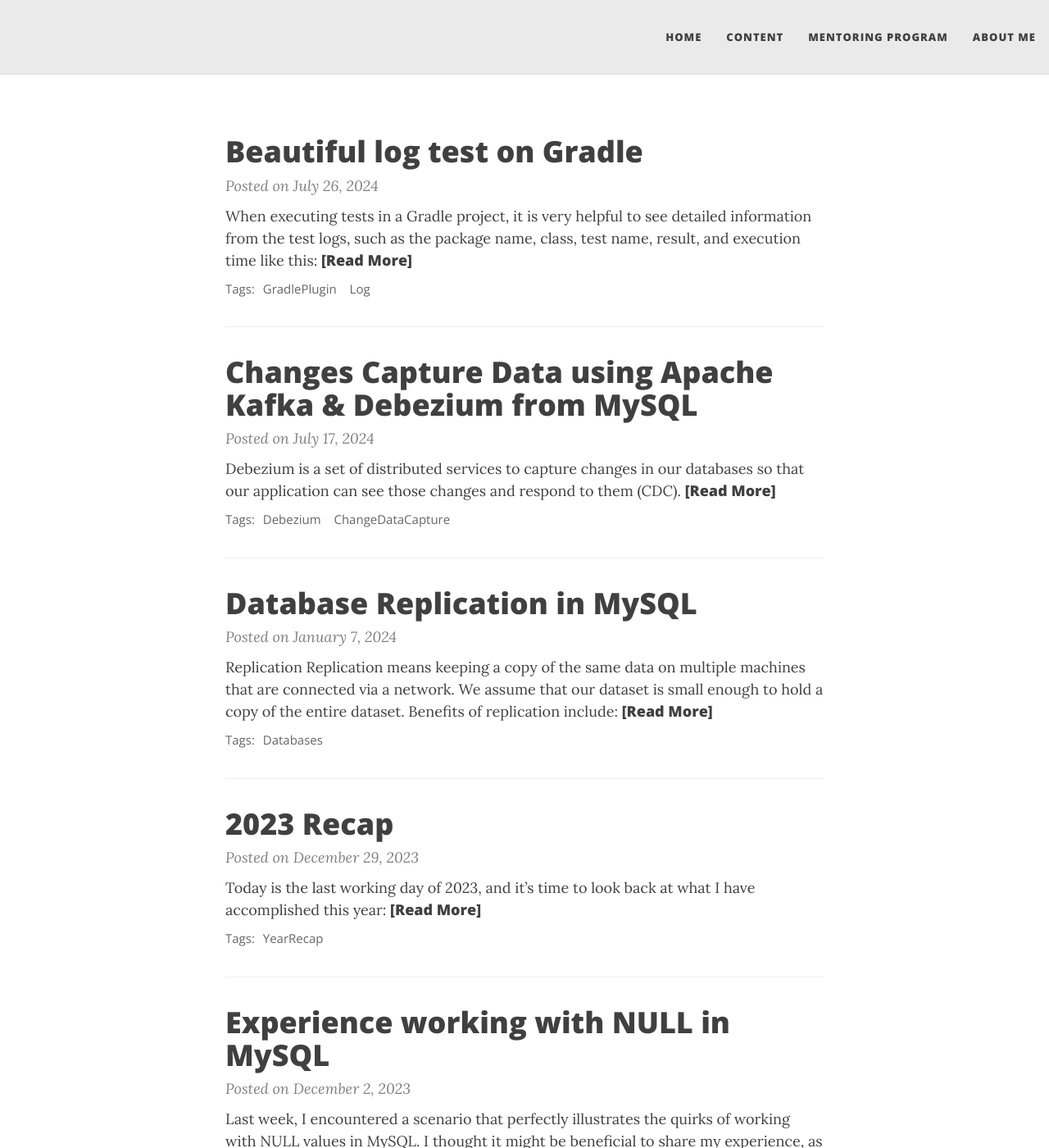
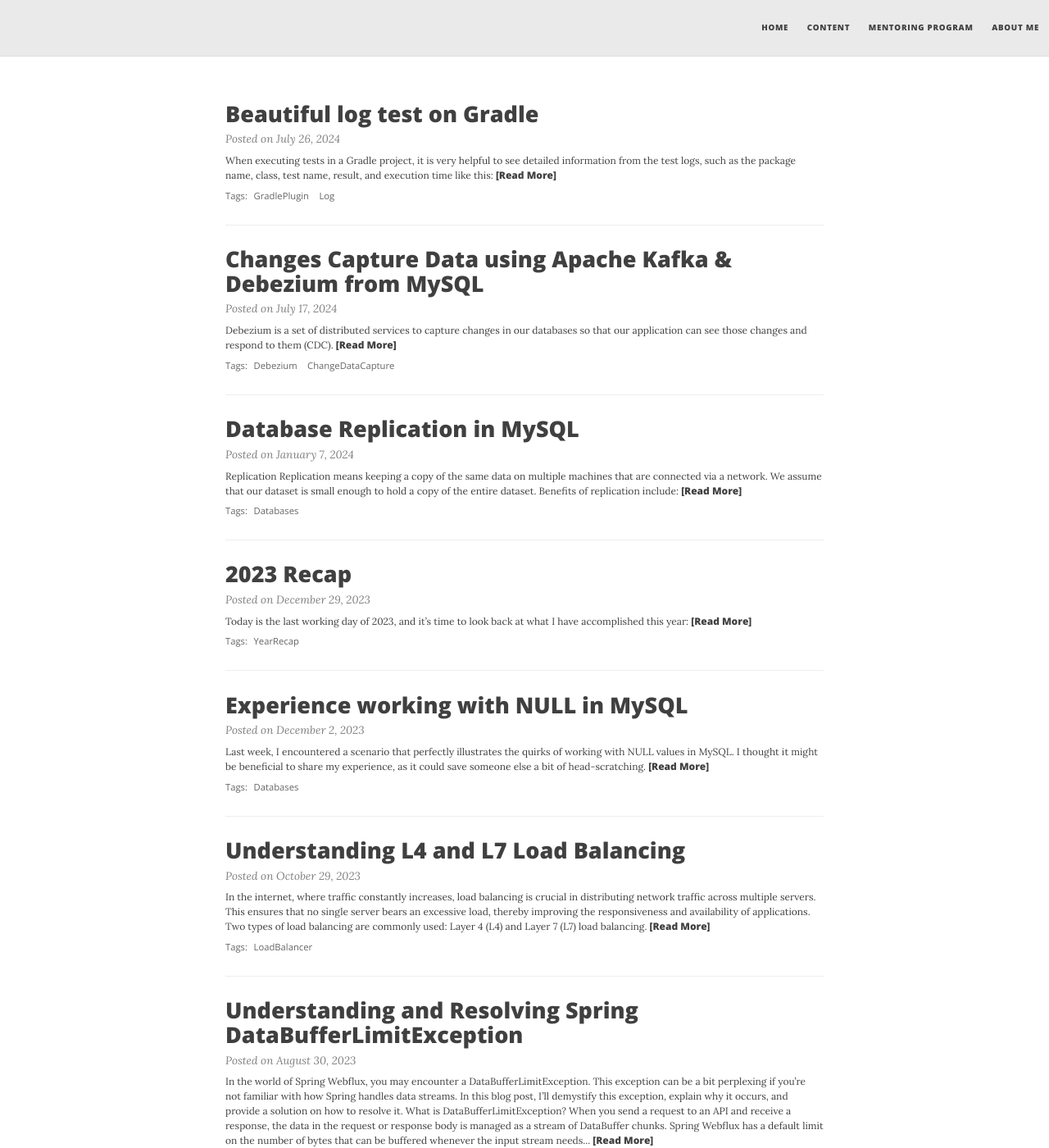
Before and after one commit to thachlp/thachlp.github.io, a Jekyll site: the page built from index.html, in a window 1280 px wide and 1400 px high. Shown: the whole window at 82% size. Built offline with Jekyll 4.4.1, drawn with Linux system fonts in a browser that asks for light colours; nearby versions of some CDN libraries; the list of posts is cut into pages by our own code.

Commit message:
Update the font size

```diff
--- a/assets/css/beautifuljekyll.css
+++ b/assets/css/beautifuljekyll.css
@@ -7,12 +7,12 @@ layout: null
 /* --- General --- */
 
 html {
-  font-size: 100%
+  font-size: 12px;
 }
 
 body {
   font-family: 'Lora', 'Times New Roman', serif;
-  font-size: 1.125rem;
+  font-size: 1rem;
   color: {{ site.text-col | default: "#404040" }};
   position: relative;
   background-color: {{ site.page-col | default: "#FFFFFF" }};
```
